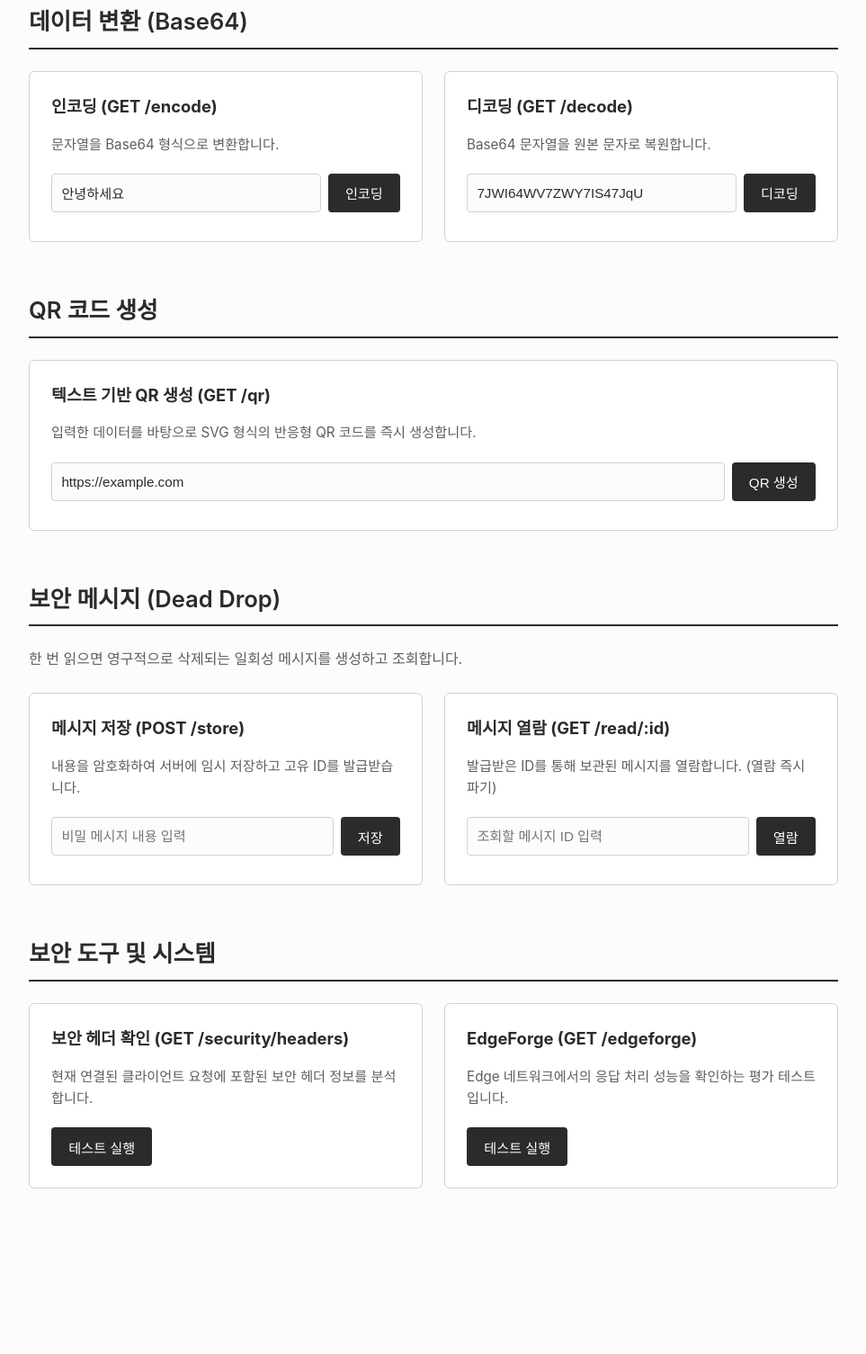
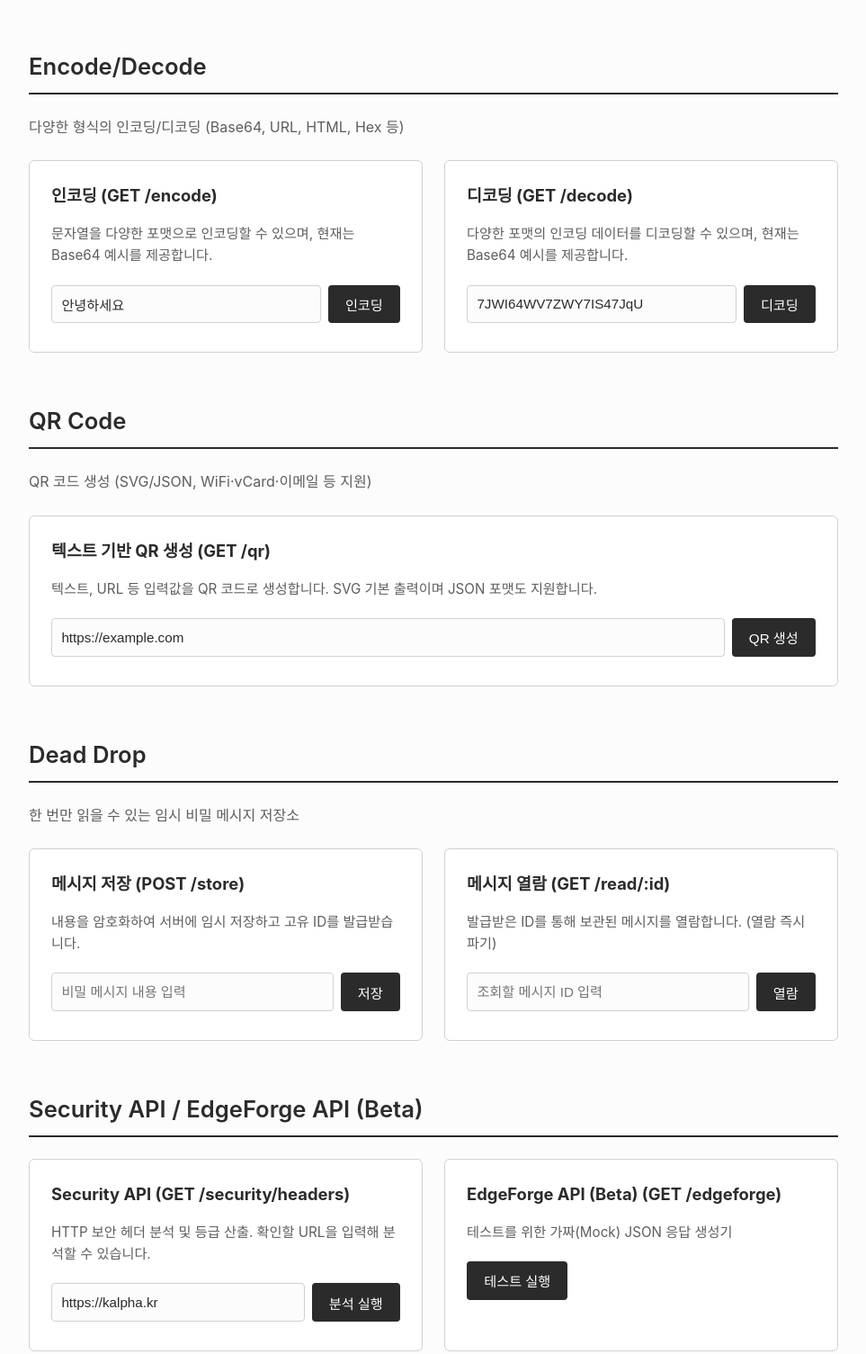
Before and after one commit to gguatit/kalpha-s_api, a website: page src/ui/index.html in a window 1280 px wide. Shown: the part 642-2147 px from the top of the page at 90% size, without its empty margins (158-1121 px from the left). Before the commit the page ends 2051 px from the top, so only its background shows below. Drawn offline with Linux system fonts and the light colour scheme; files that its build step writes are made by us from their sources.

Commit message:
feat: UI 텍스트 및 구조 개선 - 섹션 제목 및 설명 수정

```diff
--- a/src/ui/index.html
+++ b/src/ui/index.html
@@ -17,9 +17,10 @@
 
   <div class="container">
 
-    <!-- IP API -->
+    <!-- IP Info -->
     <div class="section">
-      <h2>IP 정보 확인</h2>
+      <h2>IP Info</h2>
+      <p>요청자의 IP 주소 및 지리/네트워크 정보 조회</p>
       <div class="api-grid">
         <div class="api-card">
           <h3>전체 IP 정보 (GET /ip)</h3>
@@ -36,13 +37,14 @@
       </div>
     </div>
 
-    <!-- Encoding / Decoding -->
+    <!-- Encode/Decode -->
     <div class="section">
-      <h2>데이터 변환 (Base64)</h2>
+      <h2>Encode/Decode</h2>
+      <p>다양한 형식의 인코딩/디코딩 (Base64, URL, HTML, Hex 등)</p>
       <div class="api-grid">
         <div class="api-card">
           <h3>인코딩 (GET /encode)</h3>
-          <p>문자열을 Base64 형식으로 변환합니다.</p>
+          <p>문자열을 다양한 포맷으로 인코딩할 수 있으며, 현재는 Base64 예시를 제공합니다.</p>
           <div class="input-group">
             <input type="text" id="encodeInput" value="안녕하세요" placeholder="변환할 텍스트 입력">
             <button class="btn" onclick="testEncode()">인코딩</button>
@@ -51,7 +53,7 @@
         </div>
         <div class="api-card">
           <h3>디코딩 (GET /decode)</h3>
-          <p>Base64 문자열을 원본 문자로 복원합니다.</p>
+          <p>다양한 포맷의 인코딩 데이터를 디코딩할 수 있으며, 현재는 Base64 예시를 제공합니다.</p>
           <div class="input-group">
             <input type="text" id="decodeInput" value="7JWI64WV7ZWY7IS47JqU" placeholder="Base64 텍스트 입력">
             <button class="btn" onclick="testDecode()">디코딩</button>
@@ -63,10 +65,11 @@
 
     <!-- QR Code -->
     <div class="section">
-      <h2>QR 코드 생성</h2>
+      <h2>QR Code</h2>
+      <p>QR 코드 생성 (SVG/JSON, WiFi·vCard·이메일 등 지원)</p>
       <div class="api-card">
         <h3>텍스트 기반 QR 생성 (GET /qr)</h3>
-        <p>입력한 데이터를 바탕으로 SVG 형식의 반응형 QR 코드를 즉시 생성합니다.</p>
+        <p>텍스트, URL 등 입력값을 QR 코드로 생성합니다. SVG 기본 출력이며 JSON 포맷도 지원합니다.</p>
         <div class="input-group">
           <input type="text" id="qrInput" value="https://example.com" placeholder="URL 또는 텍스트 입력">
           <button class="btn" onclick="testQR()">QR 생성</button>
@@ -77,8 +80,8 @@
 
     <!-- Dead Drop -->
     <div class="section">
-      <h2>보안 메시지 (Dead Drop)</h2>
-      <p>한 번 읽으면 영구적으로 삭제되는 일회성 메시지를 생성하고 조회합니다.</p>
+      <h2>Dead Drop</h2>
+      <p>한 번만 읽을 수 있는 임시 비밀 메시지 저장소</p>
       <div class="api-grid">
         <div class="api-card">
           <h3>메시지 저장 (POST /store)</h3>
@@ -103,17 +106,20 @@
 
     <!-- Security & EdgeForge -->
     <div class="section">
-      <h2>보안 도구 및 시스템</h2>
+      <h2>Security API / EdgeForge API (Beta)</h2>
       <div class="api-grid">
         <div class="api-card">
-          <h3>보안 헤더 확인 (GET /security/headers)</h3>
-          <p>현재 연결된 클라이언트 요청에 포함된 보안 헤더 정보를 분석합니다.</p>
-          <button class="btn" onclick="testSecurity()">테스트 실행</button>
+          <h3>Security API (GET /security/headers)</h3>
+          <p>HTTP 보안 헤더 분석 및 등급 산출. 확인할 URL을 입력해 분석할 수 있습니다.</p>
+          <div class="input-group">
+            <input type="text" id="securityUrlInput" value="https://kalpha.kr" placeholder="https://example.com">
+            <button class="btn" onclick="testSecurity()">분석 실행</button>
+          </div>
           <pre id="securityResult" class="result-box"></pre>
         </div>
         <div class="api-card">
-          <h3>EdgeForge (GET /edgeforge)</h3>
-          <p>Edge 네트워크에서의 응답 처리 성능을 확인하는 평가 테스트입니다.</p>
+          <h3>EdgeForge API (Beta) (GET /edgeforge)</h3>
+          <p>테스트를 위한 가짜(Mock) JSON 응답 생성기</p>
           <button class="btn" onclick="testEdgeForge()">테스트 실행</button>
           <pre id="edgeforgeResult" class="result-box"></pre>
         </div>
@@ -223,7 +229,11 @@
       apiCall('GET', '/read/' + encodeURIComponent(val), 'readResult', false);
     };
 
-    window.testSecurity = () => apiCall('GET', '/security/headers', 'securityResult');
+    window.testSecurity = () => {
+      const val = document.getElementById('securityUrlInput').value;
+      if (!val) return alert('확인할 URL을 입력해주세요.');
+      apiCall('GET', '/security/headers?url=' + encodeURIComponent(val), 'securityResult');
+    };
     window.testEdgeForge = () => apiCall('GET', '/edgeforge', 'edgeforgeResult');
   </script>
 </body>
```
